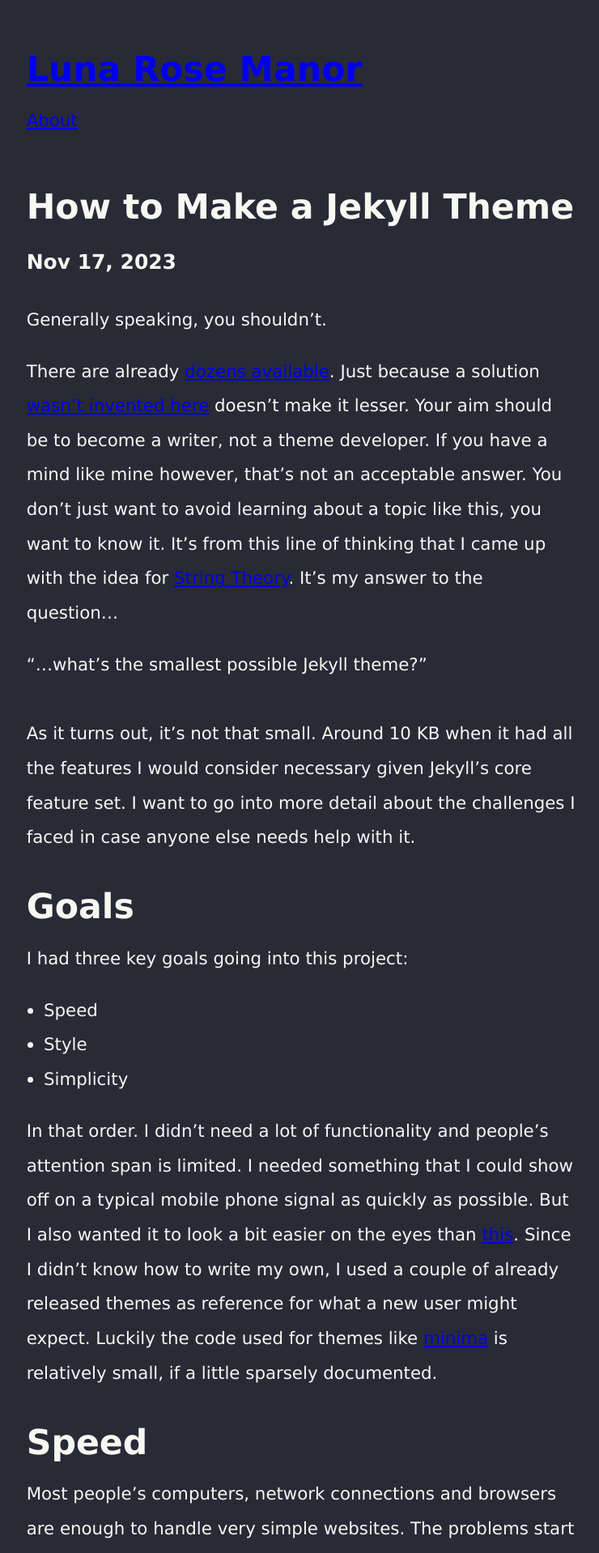
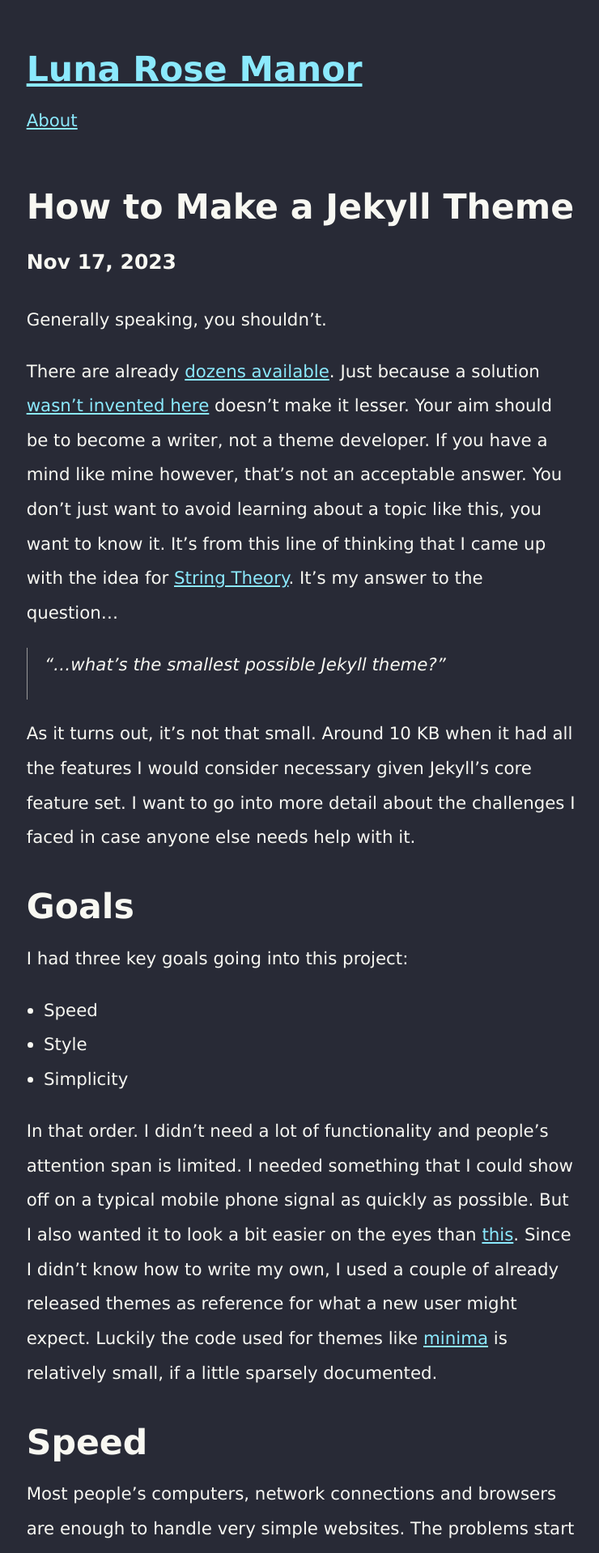
Before and after one commit to LunaRoseManor/lunarosemanor.github.io, a Jekyll site: the page built from _posts/2023-11-17-how-to-make-a-jekyll-theme.md, in a window 1280 px wide. Shown: the top 1918 px of the page at 81% size, without its empty margins (266-1006 px from the left). Built offline with Jekyll 4.4.1, drawn with Linux system fonts in a browser that asks for light colours.

Commit message:
Fix cyan

```diff
--- a/_sass/colors.sass
+++ b/_sass/colors.sass
@@ -13,7 +13,7 @@ $color-current-line: #44475a
 $color-selection: #44475a
 $color-foreground: #f8f8f2
 $color-comment: #6272a4
-$color-cyan: #6272a4
+$color-cyan: #8be9fd
 $color-green: #50fa7b
 $color-orange: #ffb86c
 $color-pink: #ff79c6
--- a/_sass/layout.sass
+++ b/_sass/layout.sass
@@ -42,7 +42,13 @@ pre
 
 /* Blockquotes */
 blockquote
+    border-left: 1px solid $color-light-gray
+    padding-left: $spacing-unit
+    font-style: italic
 
+/* Hyperlinks */
+a
+    color: $color-cyan
 
 /* Sticky footer */
 html, body
```
